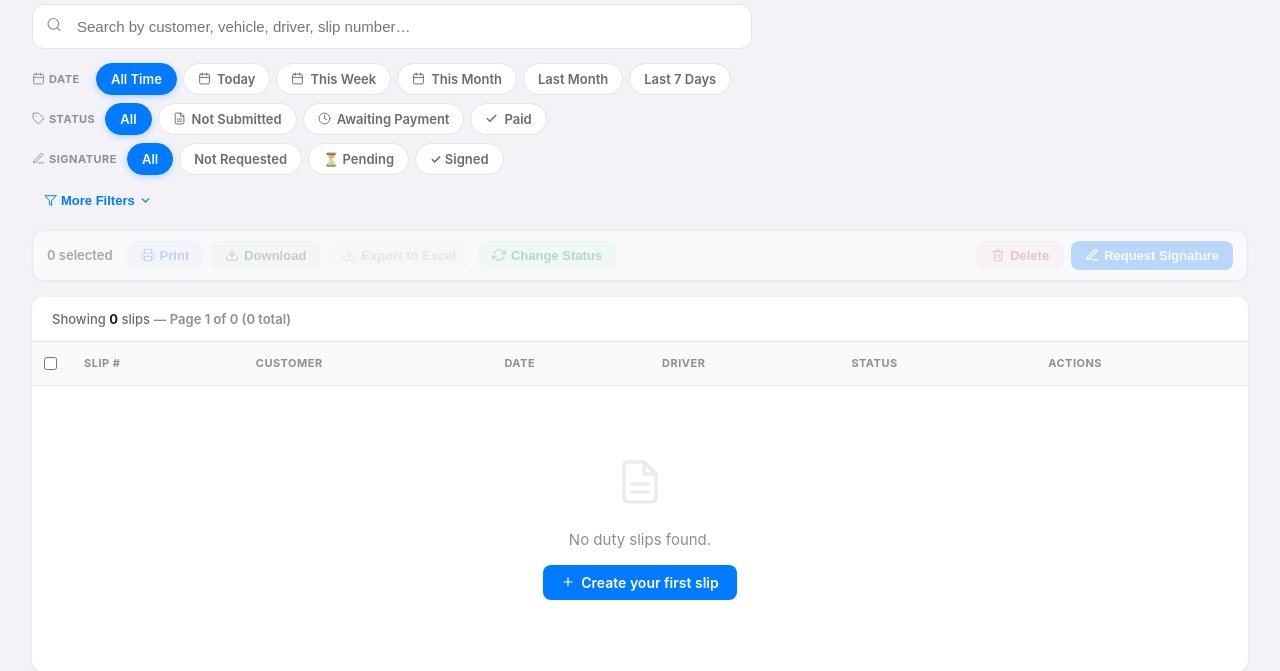
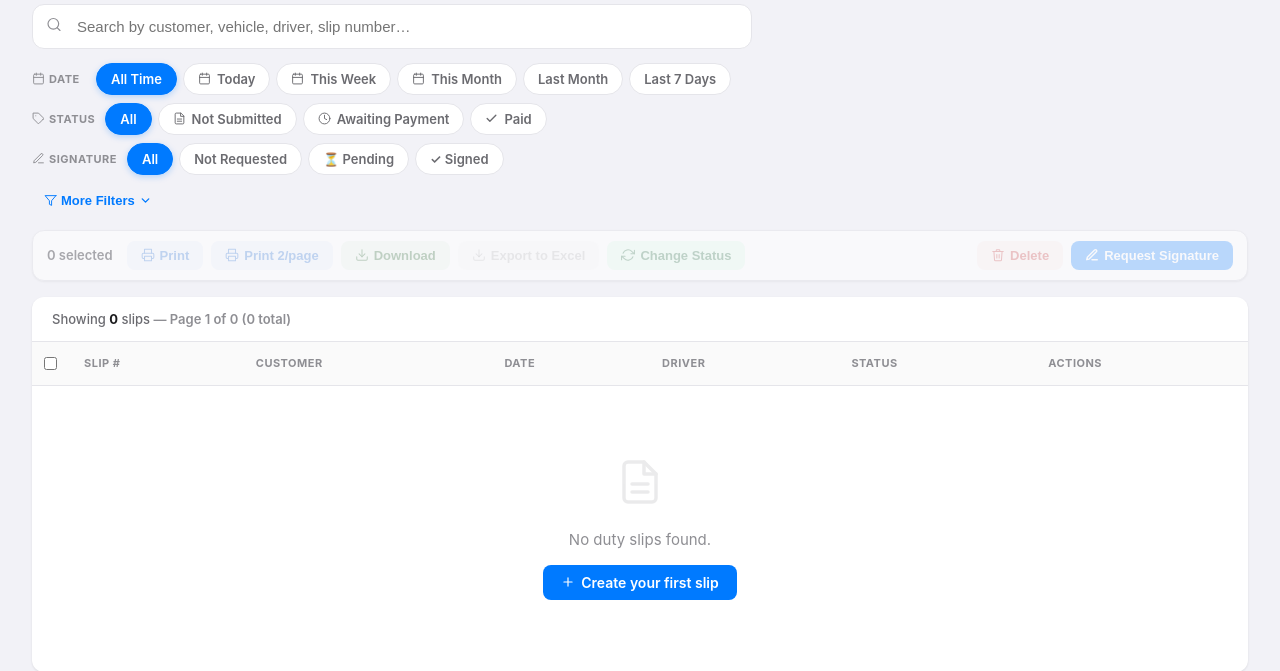
Before and after one commit to devank-yadav/slipdesk, a Flask app: page /admin_portal in a window 1280 px wide. Shown: the part 279-950 px from the top of the page. Run offline with Flask 3, Linux system fonts and the light colour scheme; the visitor is signed in with stand-in values (Sample User, id 1); data that the repository does not hold is empty.

Commit message:
Fix NameError: define COLOR_ACCENT used by slip header accent

```diff
--- a/app.py
+++ b/app.py
@@ -60,6 +60,7 @@ COLOR_TEXT   = (0.05, 0.05, 0.07)
 COLOR_MUTED  = (0.42, 0.42, 0.46)
 COLOR_LINE   = (0.55, 0.55, 0.58)
 COLOR_HEADER = (0.10, 0.10, 0.12)
+COLOR_ACCENT = (0.20, 0.42, 0.72)   # muted brand blue (header accent tick)
 
 
 @lru_cache(maxsize=1)
@@ -174,6 +175,22 @@ def _draw_tracked_center(c, x_center, y, text, font_name, font_size, tracking):
 def draw_slip_template(c, width, height, n_route_lines=1):
     """Draw the static chrome of the duty slip (header, labels, lines)."""
 
+    # ---- Very faint brand watermark (drawn first, sits behind everything) ----
+    c.saveState()
+    c.setFillColorRGB(0.945, 0.95, 0.96)
+    c.setFont('Helvetica-Bold', 58)
+    c.translate(width / 2, height / 2)
+    c.rotate(20)
+    c.drawCentredString(0, -14, 'OSPREY TRAVELS')
+    c.restoreState()
+
+    # ---- Thin page border (keeps the slip contained on the sheet) ----
+    c.saveState()
+    c.setStrokeColorRGB(*COLOR_LINE)
+    c.setLineWidth(0.6)
+    c.roundRect(20, 20, width - 40, height - 40, 9, stroke=1, fill=0)
+    c.restoreState()
+
     # ---- HEADER: contact info (top-left) ----
     c.setFont('Helvetica', 9)
     c.setFillColorRGB(*COLOR_MUTED)
@@ -193,6 +210,10 @@ def draw_slip_template(c, width, height, n_route_lines=1):
     c.setStrokeColorRGB(*COLOR_DARK)
     c.setLineWidth(1.2)
     c.line(40, 525, width - 40, 525)
+    # subtle brand accent tick under the logo
+    c.setStrokeColorRGB(*COLOR_ACCENT)
+    c.setLineWidth(1.6)
+    c.line(width - 40 - 150, 521, width - 40, 521)
 
     # ---- DUTY SLIP NO + DATE block (under header, left side) ----
     c.setFillColorRGB(*COLOR_DARK)
@@ -269,14 +290,23 @@ def draw_slip_template(c, width, height, n_route_lines=1):
     c.setFillColorRGB(*COLOR_MUTED)
     _draw_tracked_center(c, 688, 62, 'USER SIGNATURE', 'Helvetica-Bold', 9, 1.2)
 
+    # ---- Minimal footer (centered, muted) ----
+    c.setFont('Helvetica', 7)
+    c.setFillColorRGB(*COLOR_MUTED)
+    c.drawCentredString(width / 2, 33, 'This is a computer-generated duty slip  ·  Osprey Travels')
+
 
 def fill_slip_data(c, data):
     """Place dynamic values into the template at the correct coordinates."""
     c.setFillColorRGB(*COLOR_TEXT)
     c.setFont('Helvetica', 11)
 
-    # Duty slip no + Date (range if multi-day trip)
+    # Duty slip no (emphasized) + Date (range if multi-day trip)
+    c.setFillColorRGB(*COLOR_DARK)
+    c.setFont('Helvetica-Bold', 12)
     c.drawString(140, 498, data.get('duty_slip_no', '') or '')
+    c.setFillColorRGB(*COLOR_TEXT)
+    c.setFont('Helvetica', 11)
     _closing_date = data.get('closing_date', '') or ''
     if _closing_date:
         try:
@@ -345,6 +375,61 @@ def _build_pdf(data: dict, signature_data: str = None) -> io.BytesIO:
                         mask='auto', preserveAspectRatio=True, anchor='c')
         except Exception:
             pass  # Never break PDF generation over a bad signature image
+    c.save()
+    buf.seek(0)
+    return buf
+
+
+def _build_pdf_2up(slips):
+    """Render two duty slips per A4 page (portrait), each uniformly scaled so the
+    landscape design keeps its aspect ratio (no distortion). A faint dashed cut line
+    separates the two. `slips` is a list of (data, signature_data) tuples."""
+    import base64 as _b64
+    pdf = _pdf_libs()
+    buf = io.BytesIO()
+    PAGE_W, PAGE_H = pdf['A4']                       # portrait: 595 x 842
+    slip_w, slip_h = pdf['landscape'](pdf['A4'])     # landscape slip: 842 x 595
+    c = pdf['canvas'].Canvas(buf, pagesize=pdf['A4'])
+
+    margin, gap = 16, 12
+    slot_h = (PAGE_H - 2 * margin - gap) / 2
+    scale = min((PAGE_W - 2 * margin) / slip_w, slot_h / slip_h)
+    draw_w, draw_h = slip_w * scale, slip_h * scale
+    x_off = (PAGE_W - draw_w) / 2
+    mid = PAGE_H / 2
+    slot_bottoms = [mid + gap / 2, margin]           # [top slot, bottom slot]
+
+    def _draw_one(data, sig, slot_bottom):
+        y_off = slot_bottom + (slot_h - draw_h) / 2
+        c.saveState()
+        c.translate(x_off, y_off)
+        c.scale(scale, scale)
+        route_lines = _wrap_text(data.get('route_covered', '') or '', 'Helvetica', 11, 632)
+        draw_slip_template(c, slip_w, slip_h, n_route_lines=max(len(route_lines), 1))
+        fill_slip_data(c, data)
+        if sig:
+            try:
+                raw = sig.split(',', 1)[1] if ',' in sig else sig
+                sig_img = pdf['ImageReader'](io.BytesIO(_b64.b64decode(raw)))
+                c.drawImage(sig_img, 576, 84, width=224, height=52,
+                            mask='auto', preserveAspectRatio=True, anchor='c')
+            except Exception:
+                pass
+        c.restoreState()
+
+    for i in range(0, len(slips), 2):
+        pair = slips[i:i + 2]
+        for j, (data, sig) in enumerate(pair):
+            _draw_one(data, sig, slot_bottoms[j])
+        if len(pair) == 2:
+            c.saveState()
+            c.setStrokeColorRGB(*COLOR_LINE)
+            c.setLineWidth(0.5)
+            c.setDash(2, 3)
+            c.line(margin, mid, PAGE_W - margin, mid)
+            c.restoreState()
+        c.showPage()
+
     c.save()
     buf.seek(0)
     return buf
@@ -1415,6 +1500,31 @@ def bulk_action():
             writer.write(merged_buffer)
             merged_buffer.seek(0)
             return send_file(merged_buffer, mimetype='application/pdf', download_name='print_batch.pdf', as_attachment=False)
+
+        elif action == 'print2up':
+            rows = conn.execute(
+                f"""SELECT id, duty_slip_no, customer_name, company_name, date,
+                           vehicle_type, vehicle_no, starting_km, closing_km, total_km,
+                           starting_time, closing_time, total_time,
+                           project_code, mail_approval_date, route_covered, driver_name,
+                           COALESCE(bill_status, 'Bill Generated')
+                    FROM invoices WHERE id IN ({placeholders})""",
+                selected_ids
+            ).fetchall()
+            sig_map = _build_sig_map(conn, [int(i) for i in selected_ids])
+            pairs = []
+            for r in rows:
+                data = {
+                    'duty_slip_no': r[1], 'customer_name': r[2], 'company_name': r[3],
+                    'date': r[4], 'vehicle_type': r[5], 'vehicle_no': r[6],
+                    'starting_km': r[7], 'closing_km': r[8], 'total_km': r[9],
+                    'starting_time': r[10], 'closing_time': r[11], 'total_time': r[12],
+                    'project_code': r[13], 'mail_approval_date': r[14],
+                    'route_covered': r[15], 'driver_name': r[16],
+                }
+                pairs.append((data, sig_map.get(r[0])))
+            buf = _build_pdf_2up(pairs)
+            return send_file(buf, mimetype='application/pdf', download_name='print_2up.pdf', as_attachment=False)
 
     return redirect(url_for('admin_portal'))
 
--- a/templates/admin_portal.html
+++ b/templates/admin_portal.html
@@ -169,6 +169,7 @@
   <div class="bulk-bar empty" id="bulkBar">
     <span class="count" id="selectedCount">0 selected</span>
     <button class="btn-bulk btn-bulk-print"  onclick="submitBulk('print')"      disabled><svg class="icon" width="14" height="14"><use href="#icon-printer"/></svg> Print</button>
+    <button class="btn-bulk btn-bulk-print"  onclick="submitBulk('print2up')"   disabled title="Two slips per A4 page"><svg class="icon" width="14" height="14"><use href="#icon-printer"/></svg> Print 2/page</button>
     <button class="btn-bulk btn-bulk-dl"     onclick="submitBulk('download')"   disabled><svg class="icon" width="14" height="14"><use href="#icon-download"/></svg> Download</button>
     <button class="btn-bulk btn-bulk-excel"  onclick="submitBulk('excel')"      disabled><svg class="icon" width="14" height="14"><use href="#icon-download"/></svg> Export to Excel</button>
     <button class="btn-bulk btn-bulk-status" onclick="openBulkStatusModal()"    disabled><svg class="icon" width="14" height="14"><use href="#icon-refresh"/></svg> Change Status</button>
@@ -494,7 +495,7 @@
       const form = document.createElement('form');
       form.method = 'POST';
       form.action = '/bulk_action';
-      if (action === 'print') form.target = '_blank';
+      if (action === 'print' || action === 'print2up') form.target = '_blank';
 
       const a = document.createElement('input');
       a.type = 'hidden'; a.name = 'action'; a.value = action;
--- a/templates/slip_management.html
+++ b/templates/slip_management.html
@@ -319,6 +319,7 @@
     <div class="sm-bulk-bar" id="bulkBar">
       <span id="bulkCount">0 selected</span>
       <button class="sm-bulk-btn" onclick="submitBulk('print')">Print</button>
+      <button class="sm-bulk-btn" onclick="submitBulk('print2up')" title="Two slips per A4 page">Print 2/page</button>
       <button class="sm-bulk-btn" onclick="submitBulk('download')">Download ZIP</button>
       <button class="sm-bulk-btn" onclick="submitBulk('excel')">Excel</button>
       <button class="sm-bulk-btn" onclick="openBulkStatusModal()">Change Status</button>
@@ -521,7 +522,7 @@
       }).catch(() => { if (window._showToast) window._showToast('Delete failed', true); });
       return;
     }
-    _postForm('/bulk_action', ids, { action: action, _target: action === 'print' }); // print/download/excel need a real form post
+    _postForm('/bulk_action', ids, { action: action, _target: action === 'print' || action === 'print2up' }); // print/download/excel need a real form post
   }
   function bulkTrashAction(kind) { const ids = selectedIds(); if (!ids.length) return; if (kind === 'purge' && !confirm('Permanently delete ' + ids.length + ' slip(s)? This cannot be undone.')) return; _postForm(kind === 'restore' ? '/admin/slips/restore' : '/admin/slips/purge', ids, {}); }
   function openBulkStatusModal() { if (!selectedIds().length) return; document.getElementById('bsCount').textContent = selectedIds().length; document.getElementById('bulkStatusModal').classList.add('open'); }
```
Also changed, not shown: invoices.db, 1 other file.
